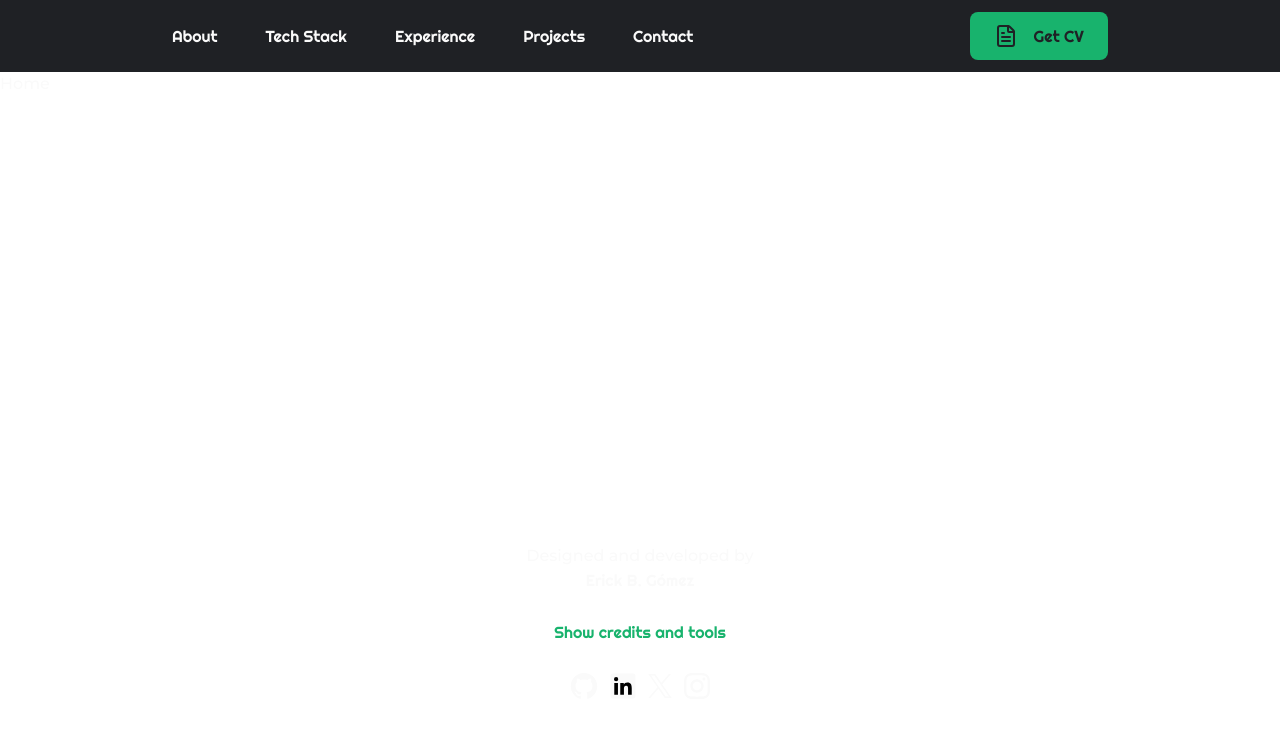
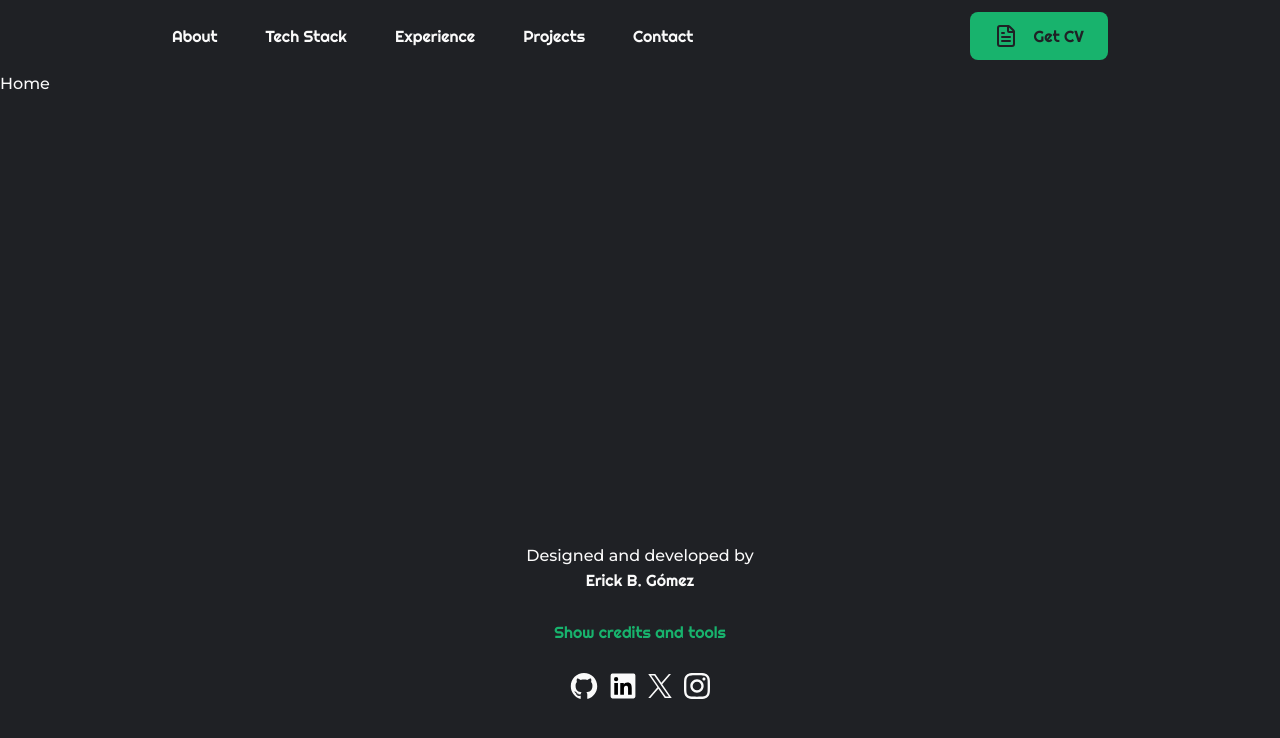
Before and after one commit to ErickBGomez/portfolio, a React app: page / in a window 1280 px wide. Shown: the top 738 px of the page. Built offline with nearby package versions, Linux system fonts and the light colour scheme; the HTML template or start-up script is replaced by a standard one.

Commit message:
refactor: Remove commented background color from header

```diff
--- a/src/index.css
+++ b/src/index.css
@@ -31,7 +31,7 @@
 
 @layer base {
   body {
-    /* background-color: var(--color-black-100); */
+    background-color: var(--color-black-100);
     font-family: var(--font-sans);
     font-weight: 500;
     color: var(--color-white-100);
--- a/src/layout/components/header/Header.tsx
+++ b/src/layout/components/header/Header.tsx
@@ -12,7 +12,7 @@ const navElements = [
 
 const Header = () => {
   return (
-    <header className="w-full bg-black-100">
+    <header className="w-full">
       <div className="flex items-center justify-between max-w-250 mx-auto pl-2 pr-8">
         <nav className="flex items-center justify-between">
           {navElements.map((element, index) => (
```
